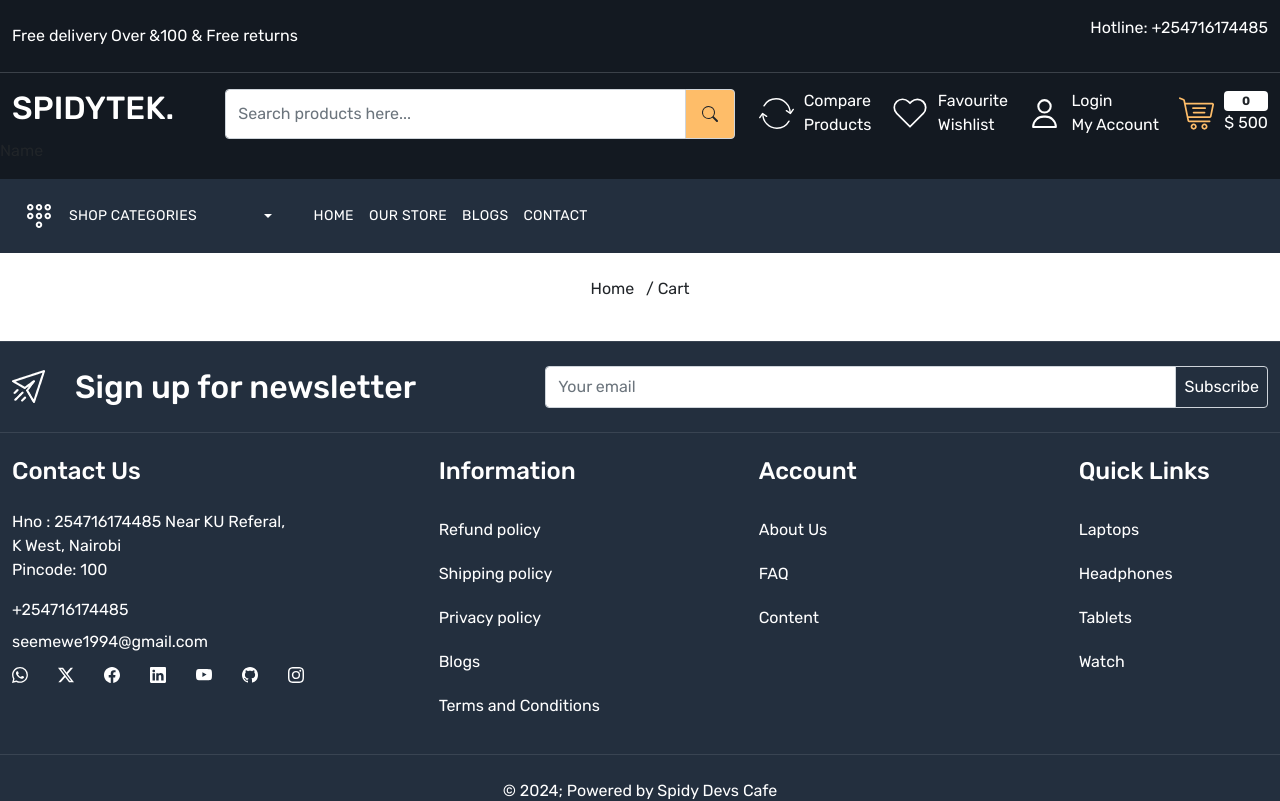
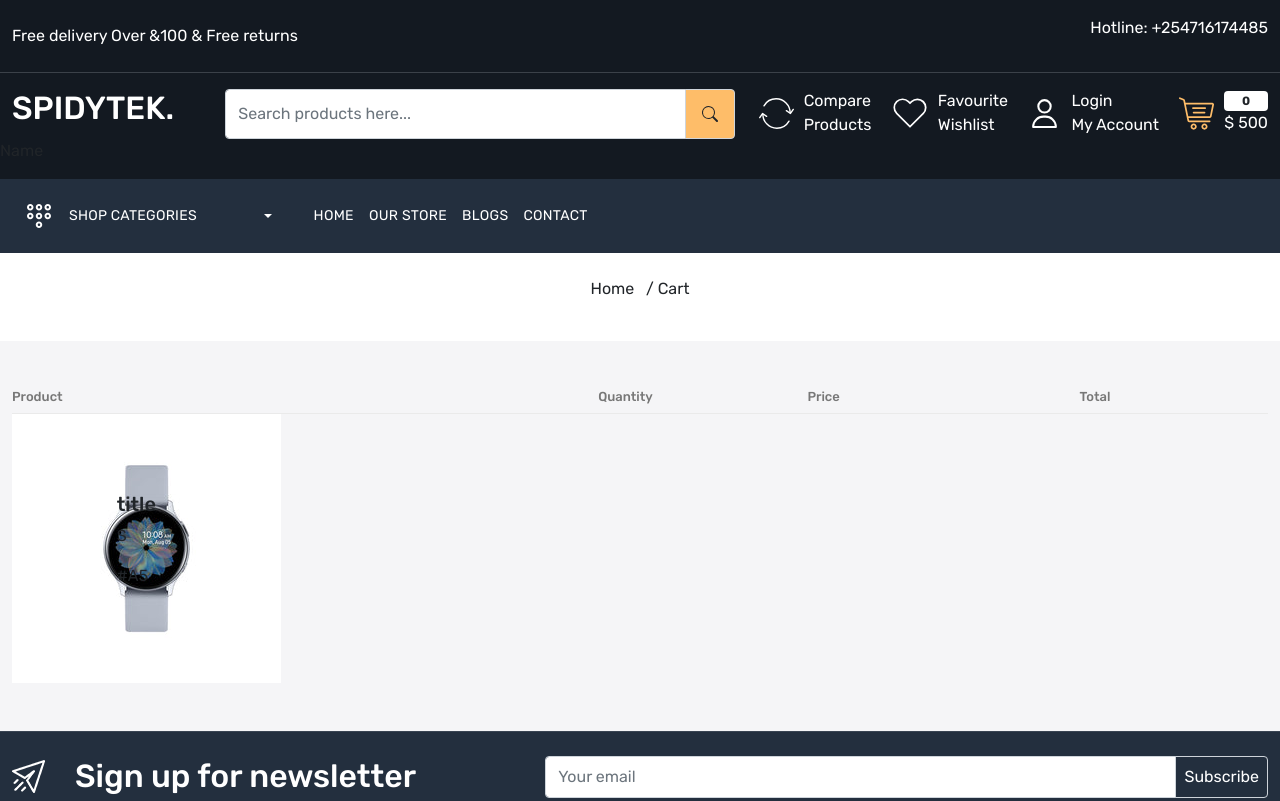
Before and after one commit to Geoffy1/ecommerce-reactjs-23, a React (Create React App) app: page /cart in a window 1280 px wide. Shown: the top 801 px of the page. Built offline with nearby package versions, Linux system fonts and the light colour scheme.

Commit message:
added cart

```diff
--- a/src/App.css
+++ b/src/App.css
@@ -718,3 +718,24 @@ gr-6 .product-image img{
   color: var(--color-777777);
 }
 /* main product page ends */
+/* cart page */
+.cart-header h4{
+  font-size: 13px;
+  color: var(--color-777777);
+}
+.cart-header{
+  border-bottom: 1px solid #eaeaea;
+}
+.cart-col-1{
+  width: 40%;
+}
+.cart-col-2{
+  width: 10%;
+}
+.cart-col-3{
+  width: 15%;
+}
+.cart-col-4{
+  width: 15%;
+}
+/*cart ends*/
--- a/src/pages/Cart.js
+++ b/src/pages/Cart.js
@@ -2,12 +2,43 @@ import Meta from '../components/Meta'
 import BreadCrumb from '../components/BreadCrumb'
 import { Link } from 'react-router-dom';
 import React from 'react';
+import watch from '../images/watch.jpg'
 
 const Cart = () => {
   return (
     <>
       <Meta title={"Cart"} />
       <BreadCrumb title='Cart' />
+      <section className="cart-wrapper home-wrapper-2 py-5">
+        <div className="container-xxl">
+            <div className="row">
+                <div className="col-12">
+                    <div className="cart-header d-flex justify-content-between align-items-center">
+                        <h4 className="cart-col-1">Product</h4>
+                        <h4 className="cart-col-2">Quantity</h4>
+                        <h4 className="cart-col-3">Price</h4>
+                        <h4 className="cart-col-4">Total</h4>
+                    </div>
+                    <div className="cart-data d-flex justify-content-between align-items-center">
+                        <div className="cart-col-1 d-flex align-items-center">
+                            <div className="w-25">
+                                <img src={watch} alt="product image" />
+                            </div>
+                            <div className="w-75">
+                                <h5 className="title">title</h5>
+                                <p className="size">S</p>
+                                <p className="color">#A5</p>
+                            </div>
+                        </div>
+                        <div className="cart-col-1"></div>
+                        <div className="cart-col-2"></div>
+                        <div className="cart-col-3"></div>
+                        <div className="cart-col-4"></div>
+                    </div>
+                </div>
+            </div>
+        </div>
+      </section>
     </>
   )
 }
```
